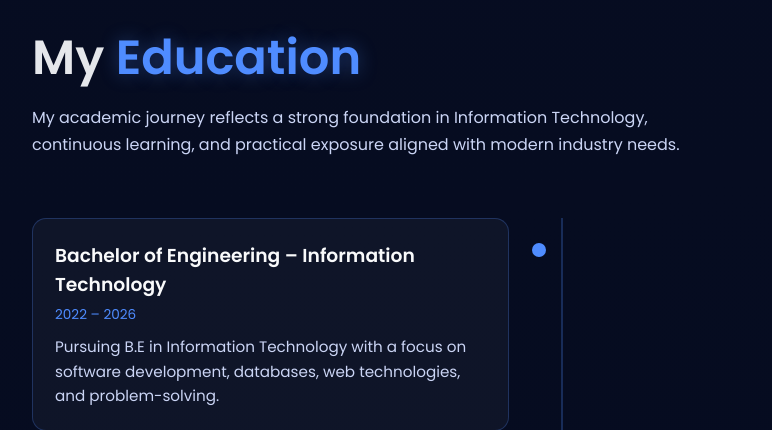
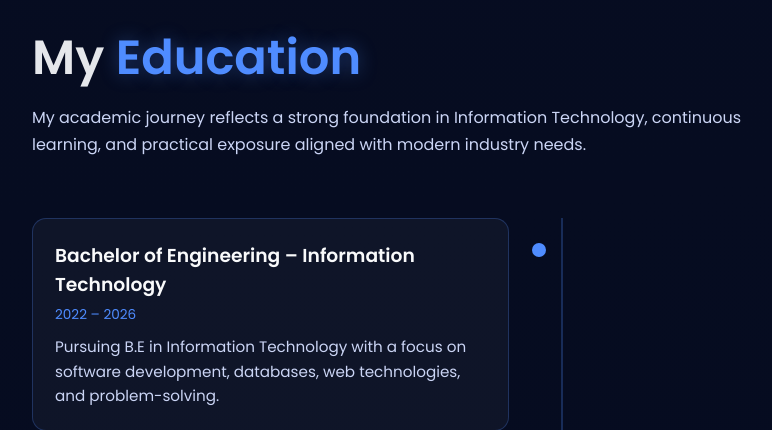
Before and after one commit to Nishant0225/Python-Full-Stack-Projects, a Django app: page / in a window 1280 px wide. Shown: the part 5553-5983 px from the top of the page, without its empty margins (78-850 px from the left). Run offline with Django 5.2, Linux system fonts and the light colour scheme.

Commit message:
Update contact.html

```diff
--- a/Personal_portfolio/templates/contact.html
+++ b/Personal_portfolio/templates/contact.html
@@ -43,7 +43,7 @@ h1 span{
 }
 
 .subtitle{
-
+    max-width:750px;
     color:#cbd5f5;
     line-height:1.7;
     margin-bottom:60px;
```
